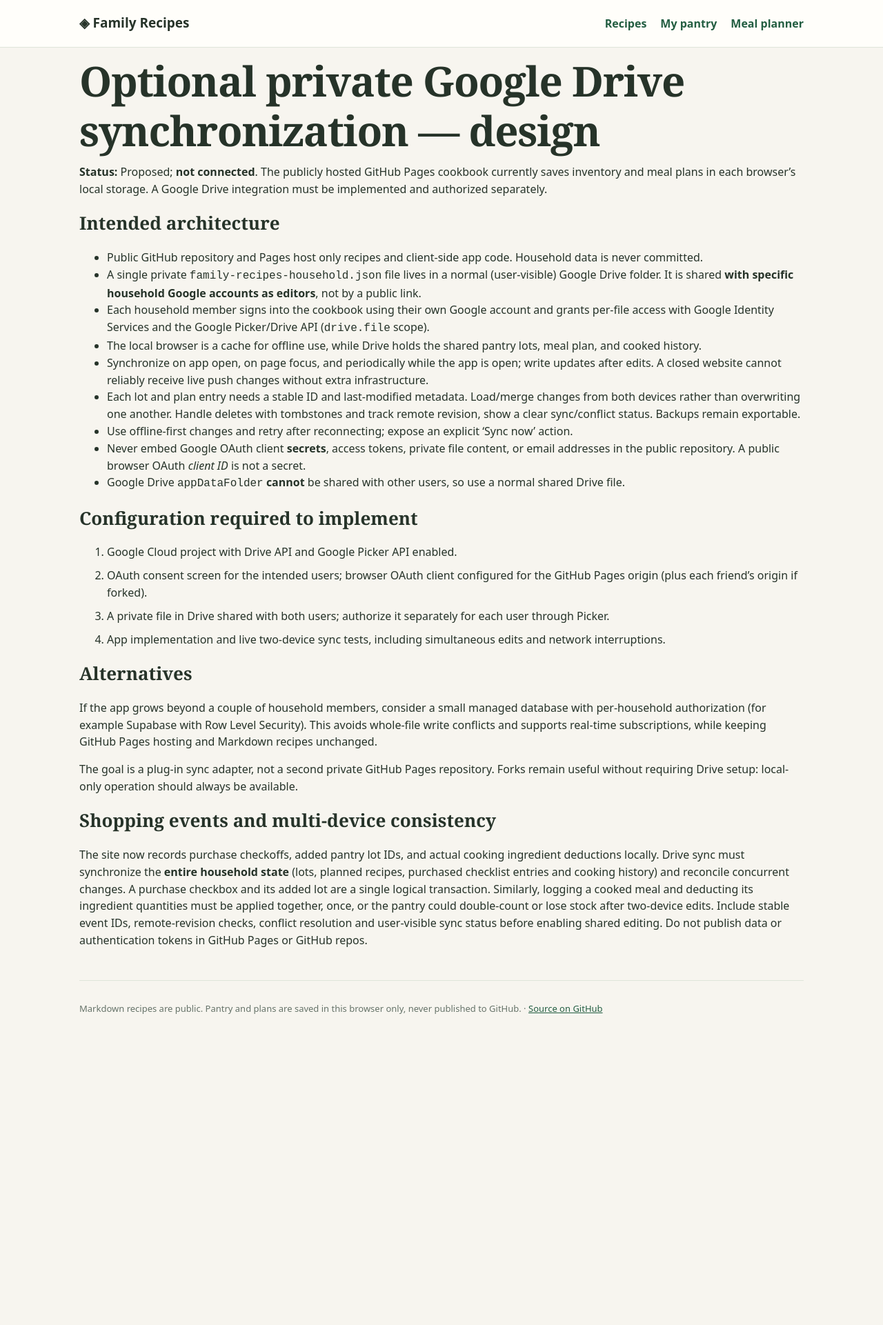
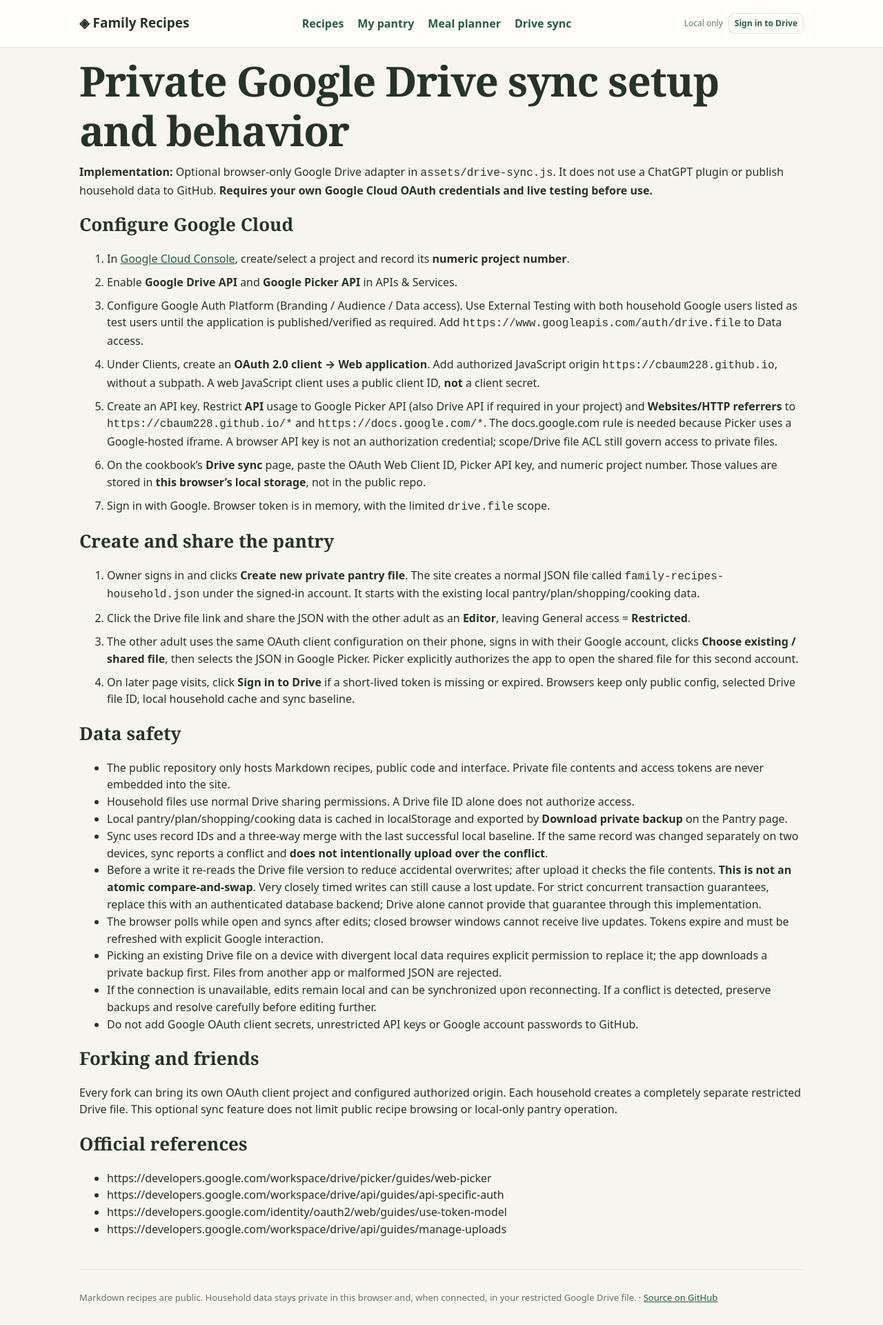
Before and after one commit to cbaum228/family-recipes, a Jekyll site: the page built from docs/google-drive-sync.md, in a window 1280 px wide. Shown: the whole page at 69% size. Built offline with Jekyll 4.4.1, drawn with Linux system fonts in a browser that asks for light colours; our own code applies the rules of GitHub Pages for plain Markdown files; before the commit the page ends 1502 px from its top, so only the background shows below that.

Commit message:
Add Google Drive private household sync setup UI and documentation

```diff
--- a/_layouts/default.html
+++ b/_layouts/default.html
@@ -8,10 +8,11 @@
 <body>
 <header class="masthead"><div class="wrap masthead-inner">
 <a class="brand" href="{{ '/' | relative_url }}">◈ Family Recipes</a>
-<nav><a href="{{ '/' | relative_url }}">Recipes</a><a href="{{ '/pantry/' | relative_url }}">My pantry</a><a href="{{ '/planner/' | relative_url }}">Meal planner</a></nav>
-</div></header>
+<nav><a href="{{ '/' | relative_url }}">Recipes</a><a href="{{ '/pantry/' | relative_url }}">My pantry</a><a href="{{ '/planner/' | relative_url }}">Meal planner</a><a href="{{ '/sync/' | relative_url }}">Drive sync</a></nav>
+<span class="drive-inline"><span id="drive-inline-status" aria-live="polite">Local only</span> <button class="light" id="drive-inline-connect" type="button">Sign in to Drive</button></span></div></header>
 <main class="wrap">{{ content }}</main>
-<footer class="wrap footer">Markdown recipes are public. Pantry and plans are saved in this browser only, never published to GitHub. · <a href="https://github.com/cbaum228/family-recipes">Source on GitHub</a></footer>
+<footer class="wrap footer">Markdown recipes are public. Household data stays private in this browser and, when connected, in your restricted Google Drive file. · <a href="https://github.com/cbaum228/family-recipes">Source on GitHub</a></footer>
 <script>window.CB_CATALOG={{ '/assets/recipes.json' | relative_url | jsonify }};</script>
 <script src="{{ '/assets/app.js' | relative_url }}" defer></script>
+<script src="{{ '/assets/drive-sync.js' | relative_url }}" defer></script>
 </body></html>
--- a/assets/style.css
+++ b/assets/style.css
@@ -23,3 +23,6 @@
 .ingredient-measure .scaled-amount{white-space:nowrap}
 .ingredient-measure .us-equivalent{font-size:.88em;color:var(--muted);white-space:nowrap;font-weight:400}
 @media(max-width:650px){.ingredient-measure{flex-direction:column;align-items:flex-end;gap:0}}
+
+/* Optional Google Drive connection */
+.drive-inline{display:flex;align-items:center;gap:8px;font-size:12px;color:var(--muted);flex-wrap:wrap}.drive-inline button{font-size:12px;padding:5px 8px}.masthead-inner{flex-wrap:wrap}#drive-status{font-weight:600}#drive-file-id{overflow-wrap:anywhere}#drive-client-id,#drive-api-key{width:100%}#drive-project-number{width:100%}
--- a/docs/google-drive-sync.md
+++ b/docs/google-drive-sync.md
@@ -1,29 +1,39 @@
-# Optional private Google Drive synchronization — design
+# Private Google Drive sync setup and behavior
 
-**Status:** Proposed; **not connected**. The publicly hosted GitHub Pages cookbook currently saves inventory and meal plans in each browser's local storage. A Google Drive integration must be implemented and authorized separately.
+**Implementation:** Optional browser-only Google Drive adapter in `assets/drive-sync.js`. It does not use a ChatGPT plugin or publish household data to GitHub. **Requires your own Google Cloud OAuth credentials and live testing before use.**
 
-## Intended architecture
-- Public GitHub repository and Pages host only recipes and client-side app code. Household data is never committed.
-- A single private `family-recipes-household.json` file lives in a normal (user-visible) Google Drive folder. It is shared **with specific household Google accounts as editors**, not by a public link.
-- Each household member signs into the cookbook using their own Google account and grants per-file access with Google Identity Services and the Google Picker/Drive API (`drive.file` scope).
-- The local browser is a cache for offline use, while Drive holds the shared pantry lots, meal plan, and cooked history.
-- Synchronize on app open, on page focus, and periodically while the app is open; write updates after edits. A closed website cannot reliably receive live push changes without extra infrastructure.
-- Each lot and plan entry needs a stable ID and last-modified metadata. Load/merge changes from both devices rather than overwriting one another. Handle deletes with tombstones and track remote revision, show a clear sync/conflict status. Backups remain exportable.
-- Use offline-first changes and retry after reconnecting; expose an explicit 'Sync now' action.
-- Never embed Google OAuth client **secrets**, access tokens, private file content, or email addresses in the public repository. A public browser OAuth *client ID* is not a secret.
-- Google Drive `appDataFolder` **cannot** be shared with other users, so use a normal shared Drive file.
+## Configure Google Cloud
 
-## Configuration required to implement
-1. Google Cloud project with Drive API and Google Picker API enabled.
-2. OAuth consent screen for the intended users; browser OAuth client configured for the GitHub Pages origin (plus each friend's origin if forked).
-3. A private file in Drive shared with both users; authorize it separately for each user through Picker.
-4. App implementation and live two-device sync tests, including simultaneous edits and network interruptions.
+1. In [Google Cloud Console](https://console.cloud.google.com/), create/select a project and record its **numeric project number**.
+2. Enable **Google Drive API** and **Google Picker API** in APIs & Services.
+3. Configure Google Auth Platform (Branding / Audience / Data access). Use External Testing with both household Google users listed as test users until the application is published/verified as required. Add `https://www.googleapis.com/auth/drive.file` to Data access.
+4. Under Clients, create an **OAuth 2.0 client → Web application**. Add authorized JavaScript origin `https://cbaum228.github.io`, without a subpath. A web JavaScript client uses a public client ID, **not** a client secret.
+5. Create an API key. Restrict **API** usage to Google Picker API (also Drive API if required in your project) and **Websites/HTTP referrers** to `https://cbaum228.github.io/*` and `https://docs.google.com/*`. The docs.google.com rule is needed because Picker uses a Google-hosted iframe. A browser API key is not an authorization credential; scope/Drive file ACL still govern access to private files.
+6. On the cookbook's **Drive sync** page, paste the OAuth Web Client ID, Picker API key, and numeric project number. Those values are stored in **this browser's local storage**, not in the public repo.
+7. Sign in with Google. Browser token is in memory, with the limited `drive.file` scope.
 
-## Alternatives
-If the app grows beyond a couple of household members, consider a small managed database with per-household authorization (for example Supabase with Row Level Security). This avoids whole-file write conflicts and supports real-time subscriptions, while keeping GitHub Pages hosting and Markdown recipes unchanged.
+## Create and share the pantry
+1. Owner signs in and clicks **Create new private pantry file**. The site creates a normal JSON file called `family-recipes-household.json` under the signed-in account. It starts with the existing local pantry/plan/shopping/cooking data.
+2. Click the Drive file link and share the JSON with the other adult as an **Editor**, leaving General access = **Restricted**.
+3. The other adult uses the same OAuth client configuration on their phone, signs in with their Google account, clicks **Choose existing / shared file**, then selects the JSON in Google Picker. Picker explicitly authorizes the app to open the shared file for this second account.
+4. On later page visits, click **Sign in to Drive** if a short-lived token is missing or expired. Browsers keep only public config, selected Drive file ID, local household cache and sync baseline.
 
-The goal is a plug-in sync adapter, not a second private GitHub Pages repository. Forks remain useful without requiring Drive setup: local-only operation should always be available.
+## Data safety
+- The public repository only hosts Markdown recipes, public code and interface. Private file contents and access tokens are never embedded into the site.
+- Household files use normal Drive sharing permissions. A Drive file ID alone does not authorize access.
+- Local pantry/plan/shopping/cooking data is cached in localStorage and exported by **Download private backup** on the Pantry page.
+- Sync uses record IDs and a three-way merge with the last successful local baseline. If the same record was changed separately on two devices, sync reports a conflict and **does not intentionally upload over the conflict**.
+- Before a write it re-reads the Drive file version to reduce accidental overwrites; after upload it checks the file contents. **This is not an atomic compare-and-swap**. Very closely timed writes can still cause a lost update. For strict concurrent transaction guarantees, replace this with an authenticated database backend; Drive alone cannot provide that guarantee through this implementation.
+- The browser polls while open and syncs after edits; closed browser windows cannot receive live updates. Tokens expire and must be refreshed with explicit Google interaction.
+- Picking an existing Drive file on a device with divergent local data requires explicit permission to replace it; the app downloads a private backup first. Files from another app or malformed JSON are rejected.
+- If the connection is unavailable, edits remain local and can be synchronized upon reconnecting. If a conflict is detected, preserve backups and resolve carefully before editing further.
+- Do not add Google OAuth client secrets, unrestricted API keys or Google account passwords to GitHub.
 
-## Shopping events and multi-device consistency
+## Forking and friends
+Every fork can bring its own OAuth client project and configured authorized origin. Each household creates a completely separate restricted Drive file. This optional sync feature does not limit public recipe browsing or local-only pantry operation.
 
-The site now records purchase checkoffs, added pantry lot IDs, and actual cooking ingredient deductions locally. Drive sync must synchronize the **entire household state** (lots, planned recipes, purchased checklist entries and cooking history) and reconcile concurrent changes. A purchase checkbox and its added lot are a single logical transaction. Similarly, logging a cooked meal and deducting its ingredient quantities must be applied together, once, or the pantry could double-count or lose stock after two-device edits. Include stable event IDs, remote-revision checks, conflict resolution and user-visible sync status before enabling shared editing. Do not publish data or authentication tokens in GitHub Pages or GitHub repos.
+## Official references
+- https://developers.google.com/workspace/drive/picker/guides/web-picker
+- https://developers.google.com/workspace/drive/api/guides/api-specific-auth
+- https://developers.google.com/identity/oauth2/web/guides/use-token-model
+- https://developers.google.com/workspace/drive/api/guides/manage-uploads
```
Also changed, not shown: sync/index.html (added, +50 -0 lines), README.md.
